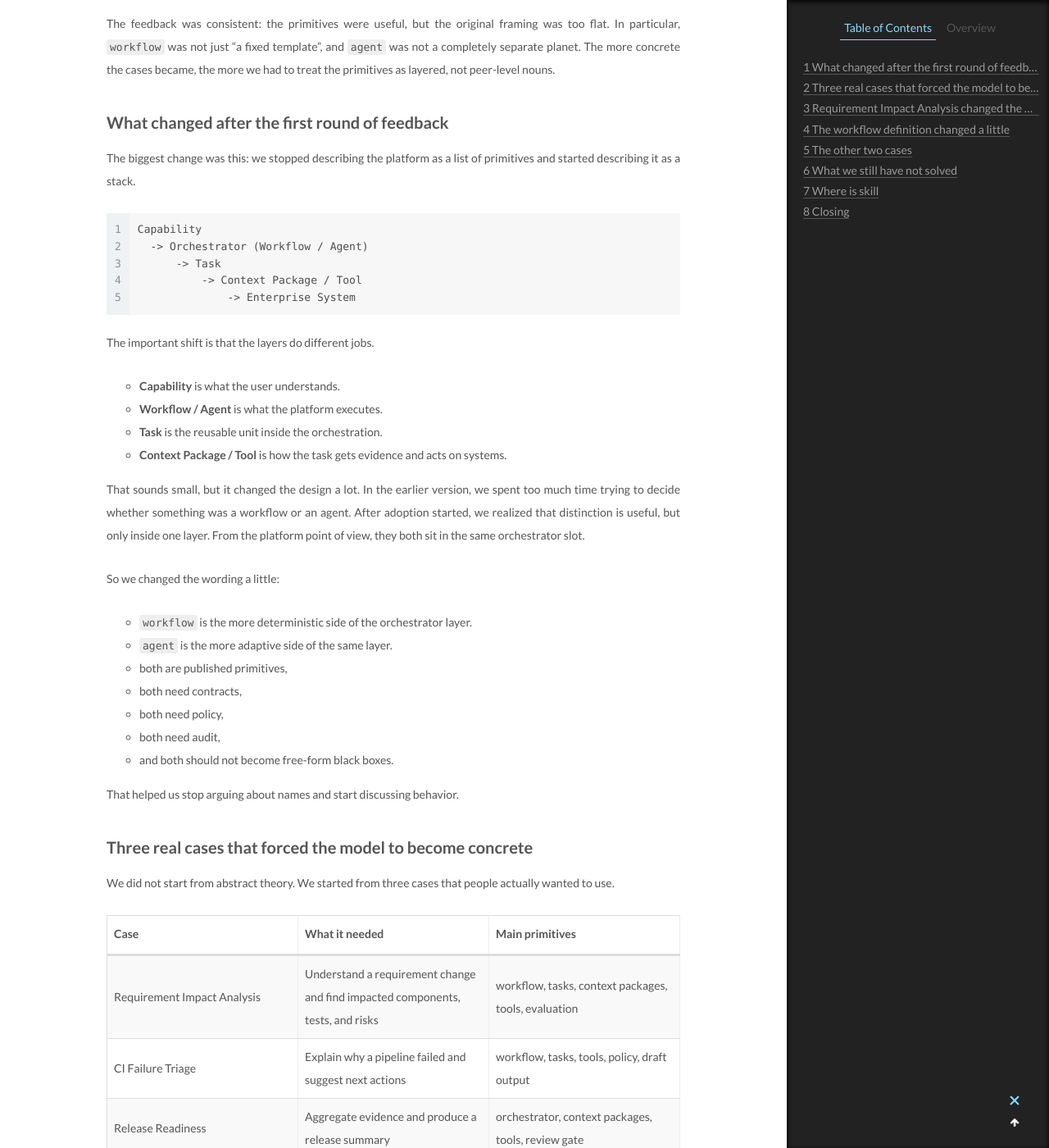
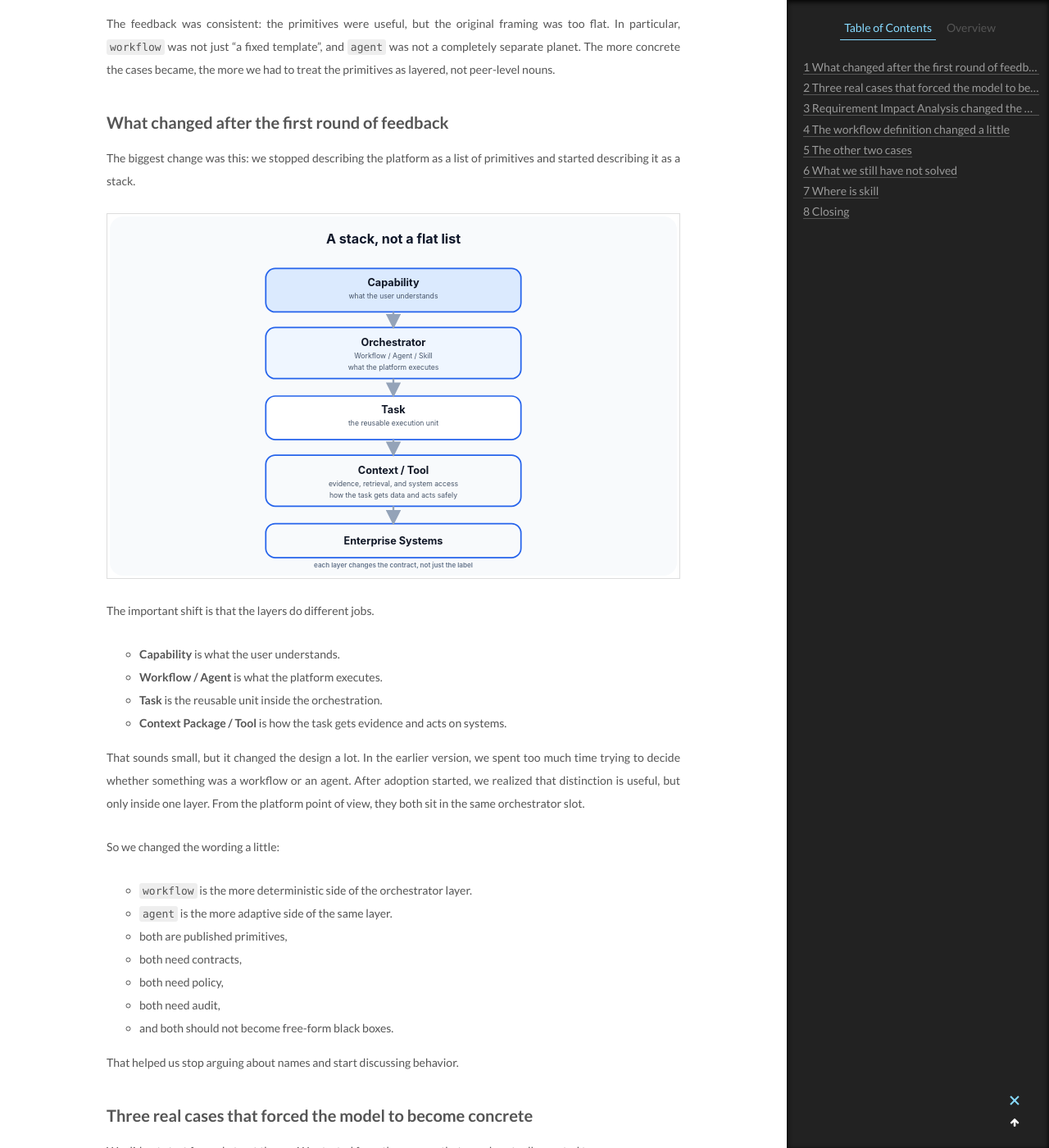
Before and after one commit to isaachan/isaachan.github.io, a Jekyll site: the page built from _posts/2026-05-01-ai-platform-primitives-adoption.md, in a window 1280 px wide and 1400 px high, scrolled down 619 px. Shown: the whole window at 82% size. Built offline with Jekyll 4.4.1, drawn with Linux system fonts in a browser that asks for light colours.

Commit message:
update digram

````diff
--- a/_posts/2026-05-01-ai-platform-primitives-adoption.md
+++ b/_posts/2026-05-01-ai-platform-primitives-adoption.md
@@ -20,13 +20,7 @@ The feedback was consistent: the primitives were useful, but the original framin
 
 The biggest change was this: we stopped describing the platform as a list of primitives and started describing it as a stack.
 
-```text
-Capability
-  -> Orchestrator (Workflow / Agent)
-      -> Task
-          -> Context Package / Tool
-              -> Enterprise System
-```
+![AI platform primitives stack](/images/2026-05-01-ai-platform-primitives-adoption/stack.svg)
 
 The important shift is that the layers do different jobs.
 
````
Also changed, not shown: images/2026-05-01-ai-platform-primitives-adoption/stack.svg (added).
